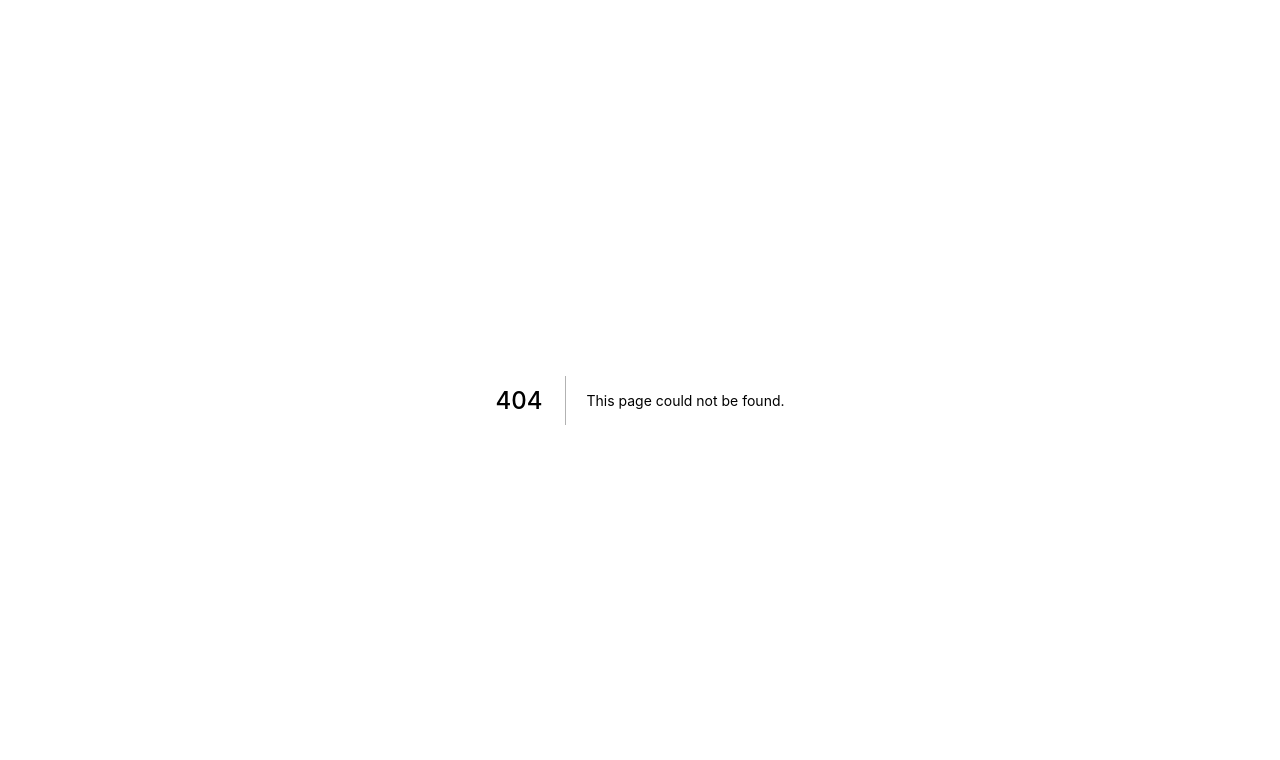
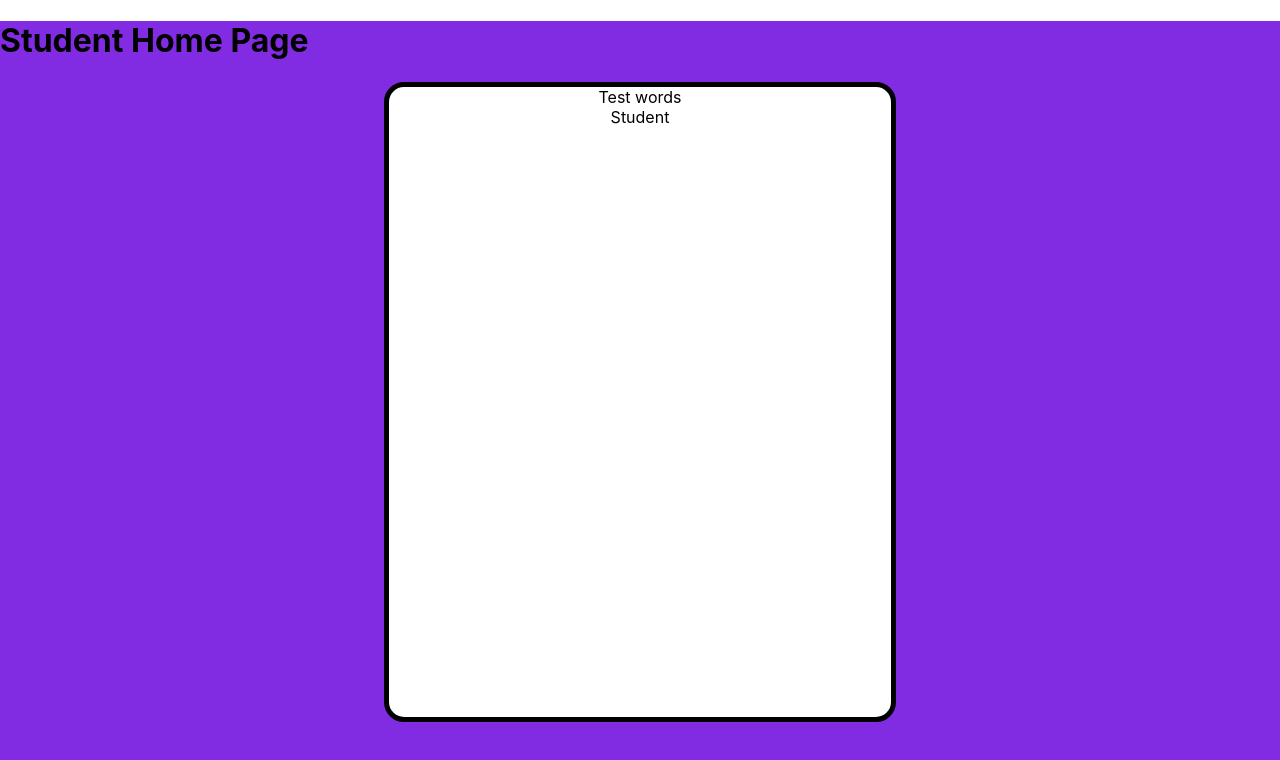
Before and after one commit to preston54/Kat_Scan, a Next.js app in the folder code/: page /student_profile in a window 1280 px wide. Before the commit this address had no page. Shown: the top 760 px of the page. Built offline with nearby package versions, Linux system fonts and the light colour scheme.

Commit message:
basic setup
Got the basics done and ready to take off coding

```diff
--- /dev/null
+++ b/code/pages/student_profile.jsx
@@ -0,0 +1,23 @@
+const StudentProfile  = () =>
+{
+
+    return (
+            <div className="fullpage">
+
+                  <><h1>  Student Home Page</h1>
+
+                    <div className="box"> Test words
+                    <br></br>
+                    Student
+                    <br></br>
+
+
+                 </div>
+                 </>
+
+            </div>
+
+        )
+}
+
+export default StudentProfile;
--- a/code/styles/globals.css
+++ b/code/styles/globals.css
@@ -1,3 +1,5 @@
+@import url(./student_profile.css);
+
 html,
 body {
   padding: 0;
@@ -20,7 +22,7 @@ a {
     color-scheme: dark;
   }
   body {
-    color: white;
+    color: rgb(106, 20, 206);
     background: black;
   }
 }
--- /dev/null
+++ b/code/styles/student_profile.css
@@ -0,0 +1,17 @@
+.fullpage{
+    height: 100vh;
+    width: 100%;
+    background-color:rgb(129, 44, 226);
+}
+
+.box{
+
+    height: 80%;
+    width: 40%;
+    background-color: white;
+    border: 5px black;
+    border-radius: 20px;
+    border-style: solid;
+    text-align: center;
+    margin-left: 30%;
+}
```
